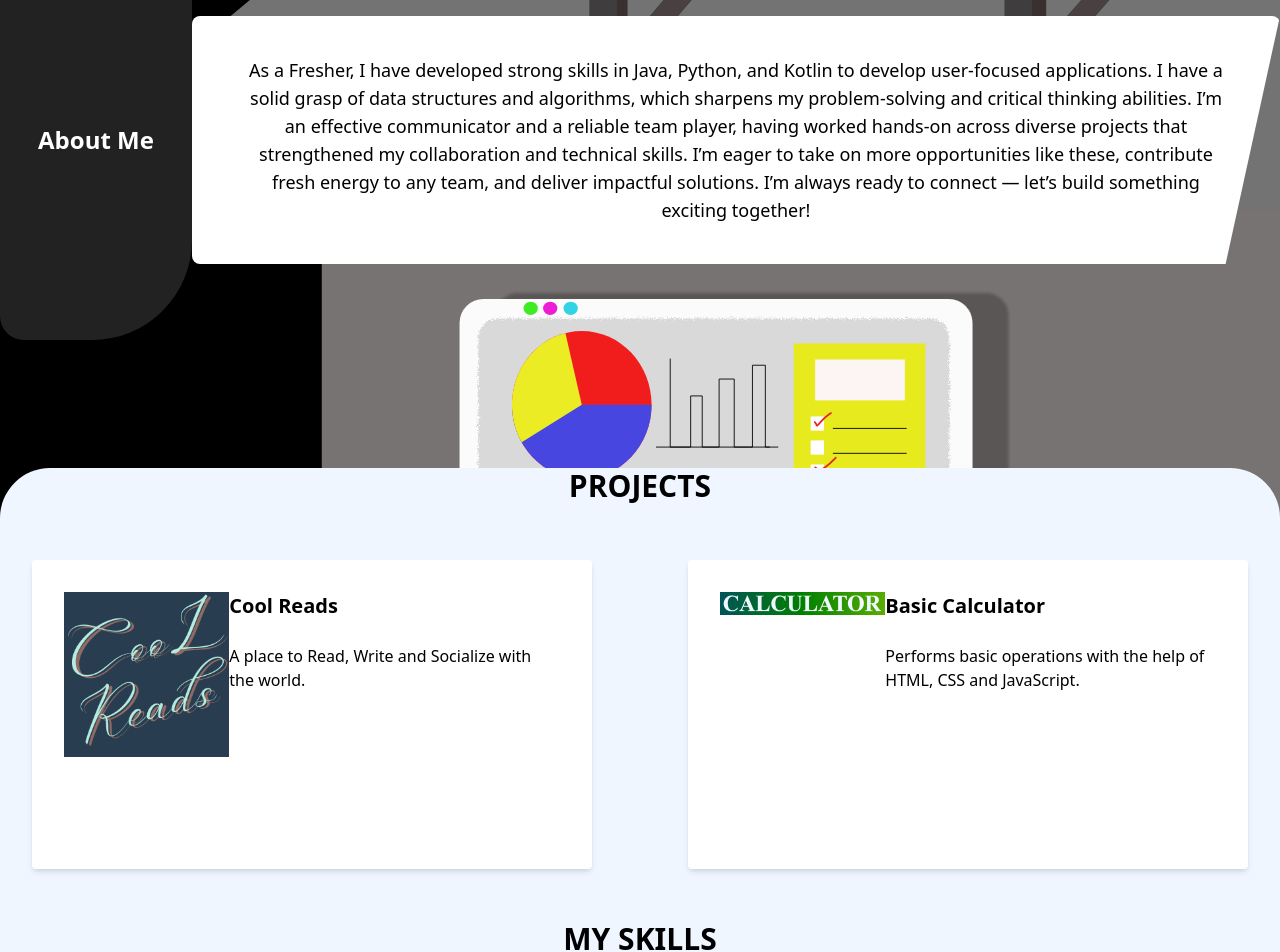
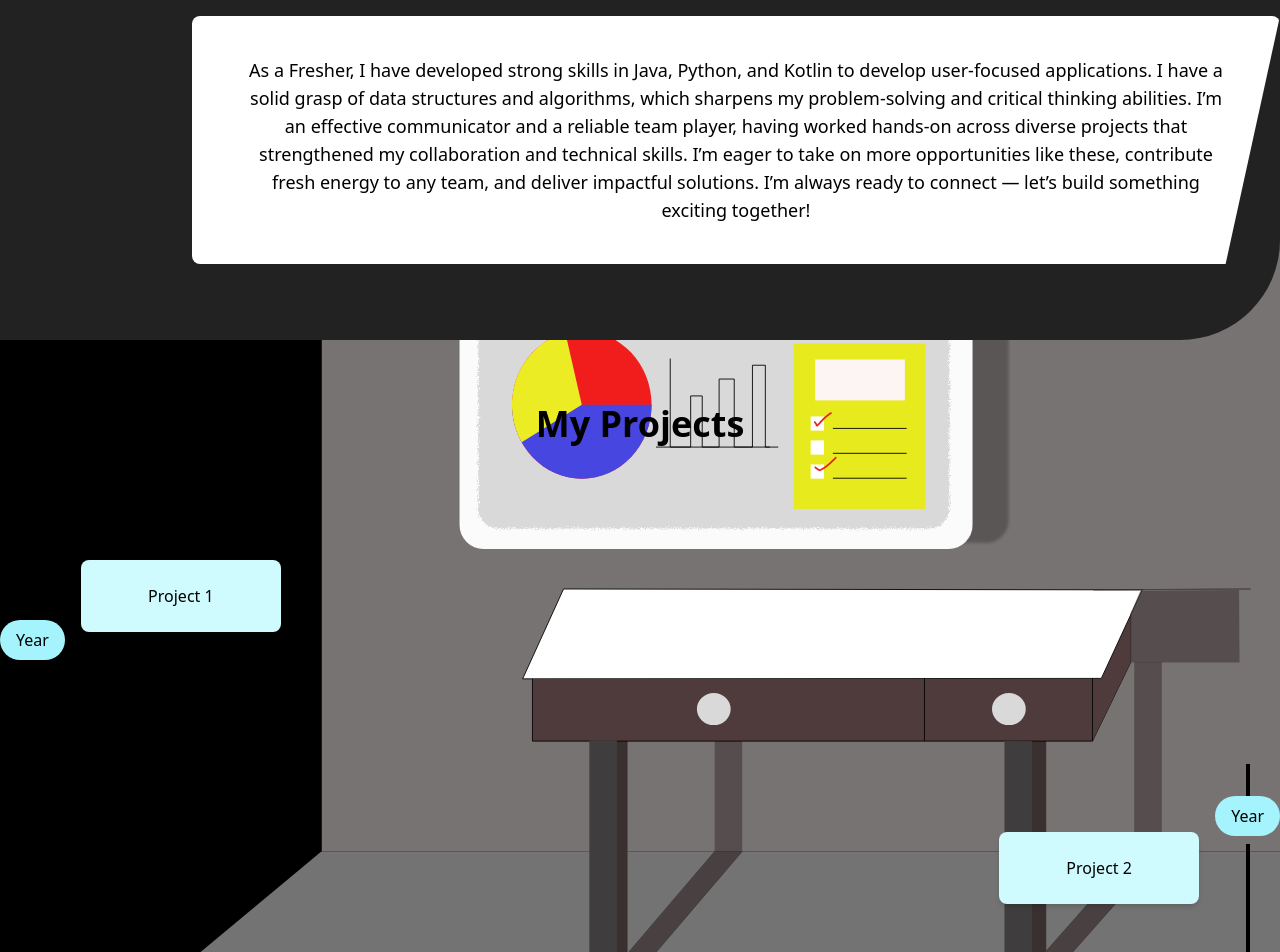
Before and after one commit to Nihaar75858/Portfolio_Nihaar_Mascarenhas, a React (Create React App) app: page / in a window 1280 px wide. Shown: the part 700-1652 px from the top of the page. Built offline with nearby package versions, Linux system fonts and the light colour scheme.

Commit message:
motion updated

```diff
--- a/src/pages/Portfolio.jsx
+++ b/src/pages/Portfolio.jsx
@@ -52,6 +52,10 @@ export default function Portfolio() {
   const [activeSection, setActiveSection] = useState('home');
   const [showScrollTop, setShowScrollTop] = useState(false);
   const aboutRef = useRef(null);
+  const aboutBarRef = useRef(null);
+  const projectsBarRef = useRef(null);
+  const aboutBarInView = useInView(aboutBarRef, { amount: 0.4, once: false });
+  const projectsBarInView = useInView(projectsBarRef, { amount: 0.4, once: false });
   const aboutInView = useInView(aboutRef, { amount: 0.4, once: false });
 
   // Scroll spy for navbar highlight
@@ -164,16 +168,29 @@ export default function Portfolio() {
       </motion.div>
 
       {/* About Section */}
-      <div className="relative" id="about">
-        {/* Pink Bar Animation */}
+      <div className="relative" id="about" ref={aboutBarRef}>
+        {/* Animated Bar: Height in About, then width in Projects */}
         <motion.div
-          initial={{ height: 0 }}
-          animate={{ height: aboutInView ? '400px' : '0px' }}
-          transition={{ duration: 0.7, ease: 'easeInOut' }}
-          className="absolute left-0 top-0 w-48 bg-dark-grey rounded-bl-3xl z-10 flex items-center justify-center"
-          style={{ borderBottomRightRadius: '100px' }}
+          initial={{ height: 0, width: '12rem' }}
+          animate={{
+            height: aboutBarInView ? '400px' : '0px',
+            width: projectsBarInView ? '100vw' : '12rem',
+            left: 0,
+            top: 0,
+            borderBottomRightRadius: '100px',
+          }}
+          transition={{ height: { duration: 0.7, ease: 'easeInOut' }, width: { duration: 0.7, ease: 'easeInOut', delay: aboutBarInView && projectsBarInView ? 0.2 : 0 } }}
+          className="fixed md:absolute left-0 top-0 bg-dark-grey z-10 flex items-center justify-center"
+          style={{ minHeight: '0px', minWidth: '0px', height: aboutBarInView ? '400px' : '0px', width: projectsBarInView ? '100vw' : '12rem' }}
         >
-          <span className="text-white text-2xl font-bold">About Me</span>
+          <motion.span
+            className="text-white text-2xl font-bold"
+            initial={{ opacity: 1 }}
+            animate={{ opacity: projectsBarInView ? 0 : 1 }}
+            transition={{ duration: 0.4 }}
+          >
+            About Me
+          </motion.span>
         </motion.div>
         {/* About Content Animation */}
         <div ref={aboutRef} className="relative flex items-center min-h-[400px] pl-48">
@@ -193,9 +210,53 @@ export default function Portfolio() {
         </div>
       </div>
 
+      {/* Projects Section */}
+      <div className="relative min-h-[500px]" id="projects" ref={projectsBarRef}>
+        <div className="relative z-10 flex flex-col items-center min-h-[500px] pt-16">
+          <motion.h1
+            initial={{ opacity: 0, y: 40 }}
+            animate={{ opacity: projectsBarInView ? 1 : 0, y: projectsBarInView ? 0 : 40 }}
+            transition={{ delay: 0.7, duration: 0.7, ease: 'easeInOut' }}
+            className="text-4xl font-bold mb-12 text-black"
+          >
+            My Projects
+          </motion.h1>
+          {/* Timeline Layout */}
+          <motion.div
+            initial={{ opacity: 0, y: 40 }}
+            animate={{ opacity: projectsBarInView ? 1 : 0, y: projectsBarInView ? 0 : 40 }}
+            transition={{ delay: 1, duration: 0.7, ease: 'easeInOut' }}
+            className="w-full flex flex-col items-center"
+          >
+            <div className="flex w-full justify-between items-center">
+              {/* Left Timeline */}
+              <div className="flex flex-col items-center">
+                <div className="w-1 h-32 bg-black" />
+                <div className="bg-cyan-200 rounded-full px-4 py-2 mb-2">Year</div>
+                <div className="w-1 h-8 bg-black" />
+              </div>
+              {/* Project 1 */}
+              <div className="bg-cyan-100 rounded-lg px-8 py-6 shadow-md mx-4 min-w-[200px] text-center">Project 1</div>
+              <div className="flex-1" />
+            </div>
+            <div className="flex w-full justify-between items-center mt-16">
+              <div className="flex-1" />
+              {/* Project 2 */}
+              <div className="bg-cyan-100 rounded-lg px-8 py-6 shadow-md mx-4 min-w-[200px] text-center">Project 2</div>
+              {/* Right Timeline */}
+              <div className="flex flex-col items-center">
+                <div className="w-1 h-8 bg-black" />
+                <div className="bg-cyan-200 rounded-full px-4 py-2 mb-2">Year</div>
+                <div className="w-1 h-32 bg-black" />
+              </div>
+            </div>
+          </motion.div>
+        </div>
+      </div>
+
       {/* Skills and Internships Section */}
       <motion.div
-        id="projects"
+        id="skills"
         className="projects mt-[10%] text-center"
         initial="hidden"
         whileInView="visible"
```
